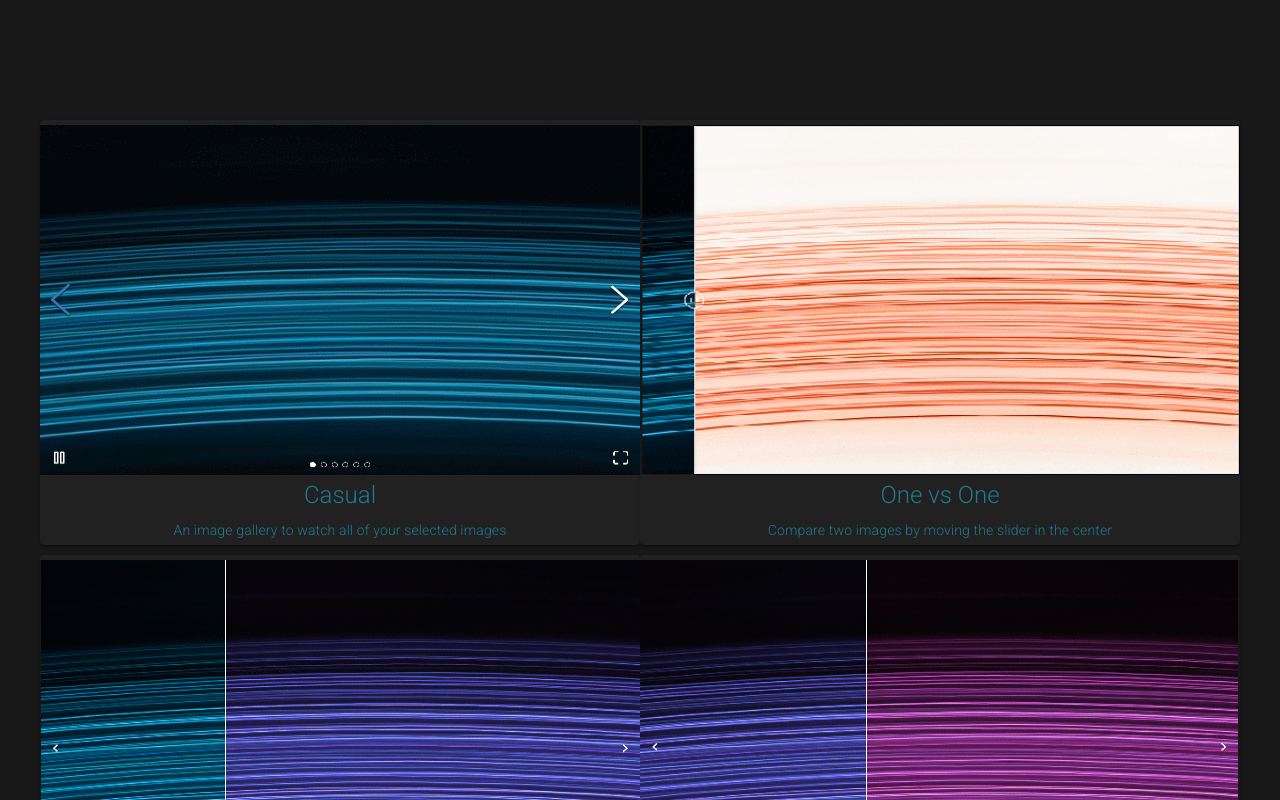
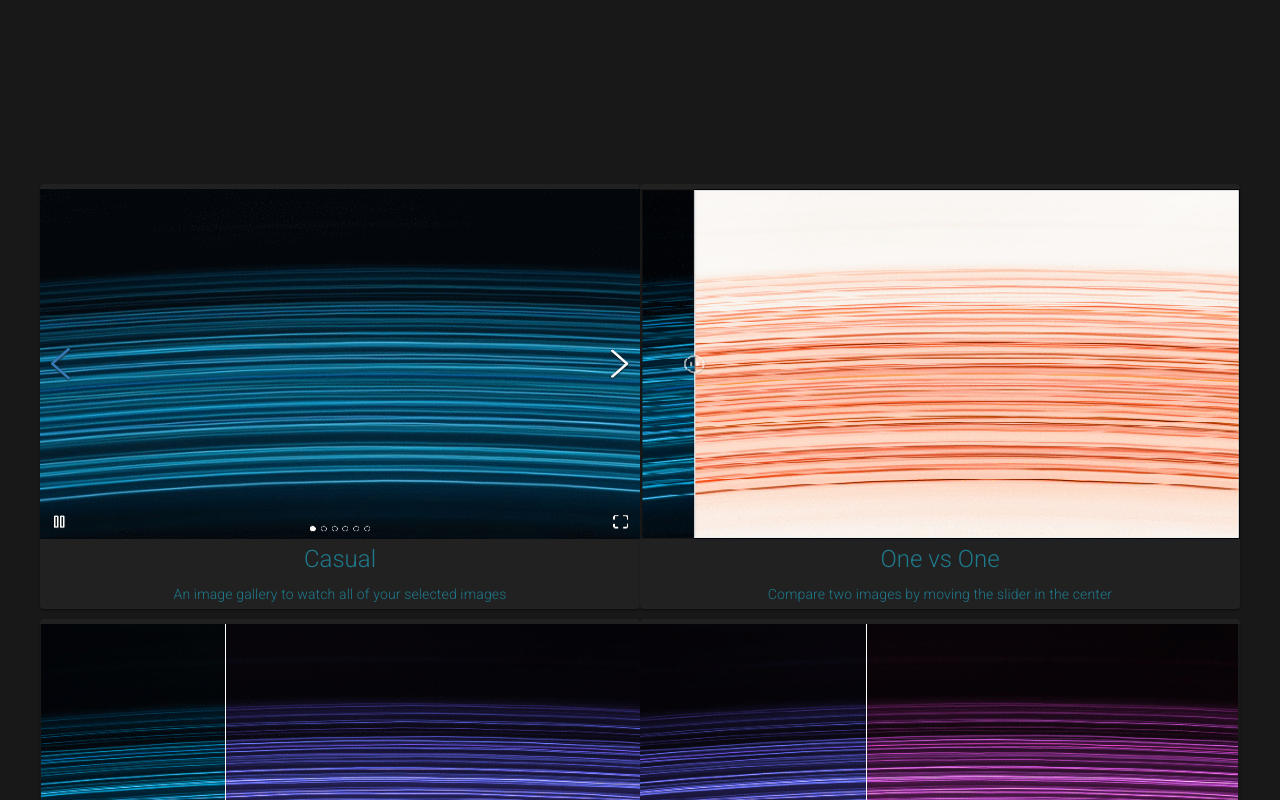
Before and after one commit to JaoMaloy/ccomparator, a React (Create React App) app: page / in a window 1280 px wide. Shown: the part 680-1480 px from the top of the page. Built offline with nearby package versions, Linux system fonts and the light colour scheme.

Commit message:
Adjust positioning of the main containers to account for navbar

```diff
--- a/src/App.css
+++ b/src/App.css
@@ -15,6 +15,7 @@
   text-align: center;
   height: 100vh;
   width: 100%;
+  padding-top: 64px;
 }
 
 .front-page
--- a/src/components/Navigation/Navigation.js
+++ b/src/components/Navigation/Navigation.js
@@ -19,6 +19,7 @@ const useStyles = makeStyles((theme) => ({
 
 const Navigation = ({ onRouteChange }) => {
   const classes = useStyles();
+
   return (
     <div>
       <AppBar className={classes.appBar}>
--- a/src/pages/HomePage/HomePage.css
+++ b/src/pages/HomePage/HomePage.css
@@ -42,4 +42,5 @@
     grid-template-columns: 5fr 5fr;
     align-items: flex-end;
     justify-items: center;
+    padding-top: 64px;
 }
```
